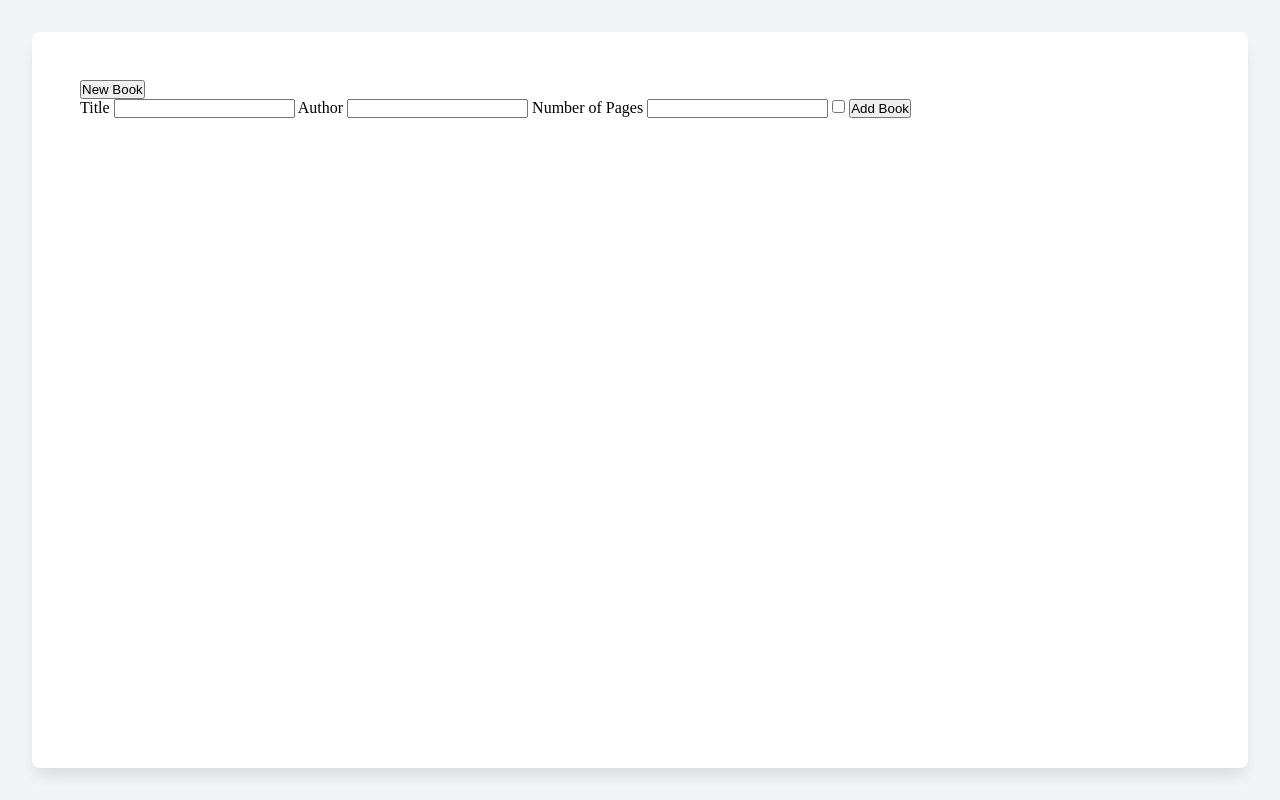
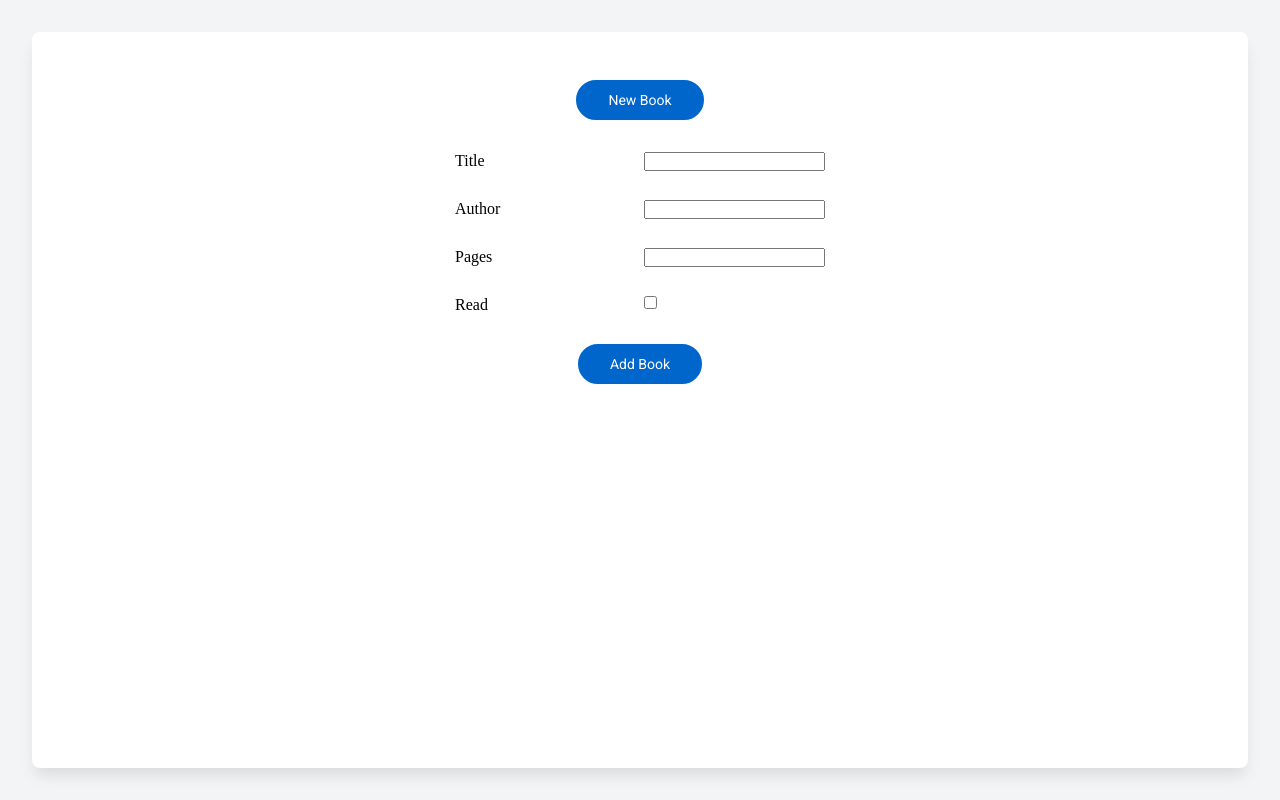
Before and after one commit to christianrazul/TOP-Library, a plain HTML site: page index.html in a window 1280 px wide. Both pictures are taken after a click on the button "New Book". Drawn offline with Linux system fonts and the light colour scheme; a web font is replaced by a local one.

Commit message:
added more styling to buttons and form

```diff
--- a/app.js
+++ b/app.js
@@ -70,7 +70,7 @@ const newBookBtn = document.querySelector("#new-book-btn");
 newBookBtn.addEventListener("click", (e) => {
   let newBookForm = document.querySelector("#new-book-form");
   // overwrites style property "display" to "block" so that it shows up in the browser.
-  newBookForm.style.display = "block";
+  newBookForm.style.display = "grid";
 });
 
 const newBookForm = document.querySelector("#new-book-form");
--- a/index.html
+++ b/index.html
@@ -17,12 +17,13 @@
         <label for="author">Author</label>
         <input type="text" name="Author" id="author" />
 
-        <label for="numOfPages">Number of Pages</label>
+        <label for="numOfPages">Pages</label>
         <input type="text" name="numOfPages" id="numOfPages" />
 
+        <label for="hasRead">Read</label>
         <input type="checkbox" name="hasRead" id="hasRead" />
 
-        <input type="submit" value="Add Book" />
+        <input type="submit" value="Add Book" id="add-book-btn" />
       </form>
       <div class="library"></div>
     </div>
--- a/styles.css
+++ b/styles.css
@@ -1,3 +1,5 @@
+@import url("https://fonts.googleapis.com/css2?family=Bebas+Neue&family=Koulen&family=Lato&family=Nunito&family=Playfair+Display:ital@1&family=Prata&family=Raleway:ital,wght@1,100&family=Roboto&family=Roboto+Condensed&family=Teko&display=swap");
+
 :root {
   font-size: 16px;
 }
@@ -23,4 +25,70 @@ body {
   border-radius: 0.5rem;
   box-shadow: 0px 10px 15px -3px rgba(0, 0, 0, 0.1);
   background-color: #fff;
+
+  display: flex;
+  flex-direction: column;
+  align-items: center;
+  gap: 2rem;
 }
+
+/* new-book-btn */
+
+#new-book-btn {
+  font-family: Roboto, sans-serif;
+  font-weight: 0;
+  font-size: 14px;
+  color: #fff;
+  background-color: #0066cc;
+  padding: 10px 30px;
+  border: 2px solid #0066cc;
+  box-shadow: rgb(0, 0, 0) 0px 0px 0px 0px;
+  border-radius: 50px;
+  transition: 1000ms;
+  transform: translateY(0);
+  display: flex;
+  flex-direction: row;
+  align-items: center;
+  cursor: pointer;
+}
+
+#new-book-btn:hover {
+  transition: 1000ms;
+  padding: 10px 50px;
+  transform: translateY(-0px);
+  background-color: #fff;
+  color: #0066cc;
+  border: solid 2px #0066cc;
+}
+
+/* new-book-form */
+
+#new-book-form {
+  grid-template-columns: repeat(2, 1fr);
+  grid-template-rows: repeat(5, 1fr);
+  gap: 0.5rem;
+
+  align-items: start;
+  justify-items: start;
+  text-align: center;
+}
+
+#add-book-btn {
+  grid-area: 5 / 1 / 6 / 3;
+  place-self: center;
+  font-family: Roboto, sans-serif;
+  font-weight: 0;
+  font-size: 14px;
+  color: #fff;
+  background-color: #0066cc;
+  padding: 10px 30px;
+  border: 2px solid #0066cc;
+  box-shadow: rgb(0, 0, 0) 0px 0px 0px 0px;
+  border-radius: 50px;
+  transition: 1000ms;
+  transform: translateY(0);
+  display: flex;
+  flex-direction: row;
+  align-items: center;
+  cursor: pointer;
+}
```
